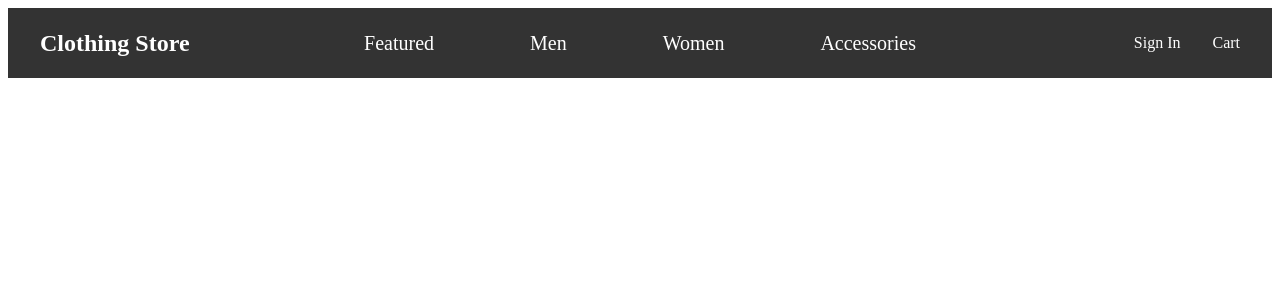
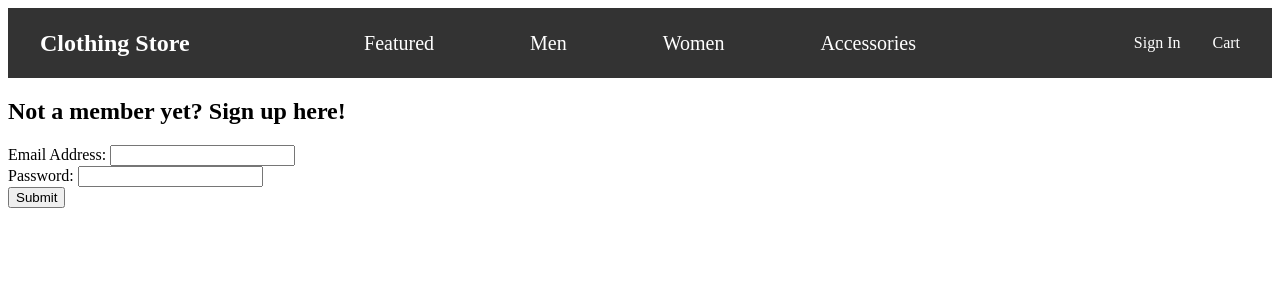
Before and after one commit to skipper215/E-commerce-Project, a React (Vite) app in the folder my-react-app/: page /sign-up in a window 1280 px wide. Shown: the top 300 px of the page. Built offline with nearby package versions, Linux system fonts and the light colour scheme.

Commit message:
check for existing users in signup added

```diff
--- a/my-react-app/src/App.jsx
+++ b/my-react-app/src/App.jsx
@@ -9,6 +9,7 @@ import SignIn from './pages/SignIn.jsx'
 import Cart from './pages/Cart.jsx'
 import LocalStorage from './LocalStorage.jsx'
 import Account from './pages/Account.jsx'
+import SignUp from './pages/SignUp.jsx'
 
 export const isCartPageContext = createContext(false);
 
@@ -67,6 +68,7 @@ function App() {
             <Cart cart={cart} handleRemoveFromCart={handleRemoveFromCart}/>
           </isCartPageContext.Provider>
           }/>
+        <Route path="/sign-up" element={<SignUp setIsLoggedIn={setIsLoggedIn} user={user} setUser={setUser}/>} />
       </Routes>
 
     </>
--- a/my-react-app/src/pages/SignIn.jsx
+++ b/my-react-app/src/pages/SignIn.jsx
@@ -2,6 +2,7 @@
 import LocalStorage from "../LocalStorage";
 import SignUp from "./SignUp";
 import { useNavigate } from 'react-router-dom';
+import { Link } from "react-router-dom";
 
 function SignIn({ setIsLoggedIn, user, setUser }) {
     const navigate = useNavigate();
@@ -44,7 +45,8 @@ function SignIn({ setIsLoggedIn, user, setUser }) {
                 <button type="submit">Submit</button>
             </form>
 
-            <SignUp setIsLoggedIn={setIsLoggedIn} user={user} setUser={setUser}/>
+            <h2>Not a member yet? Sign up here!</h2>
+            <p><Link to="/sign-up">Create an account</Link></p>
 
         </>
     );
--- a/my-react-app/src/pages/SignUp.jsx
+++ b/my-react-app/src/pages/SignUp.jsx
@@ -1,20 +1,31 @@
 import { useNavigate } from "react-router-dom";
+import { useState } from 'react'
 
 function SignUp({ setIsLoggedIn, user, setUser }) {
 
     const navigate = useNavigate();
-
+    const [error, setError] = useState("");
     const handleSubmit = (e) => {
         e.preventDefault();
         const userInput = e.target.user.value;
         const passwordInput = e.target.password.value;
 
-        console.log("user:", user);
-        console.log("typeof user:", typeof user);
-        console.log("isArray:", Array.isArray(user));
-        setUser([...user, {key: userInput, value: passwordInput}])
-        setIsLoggedIn(true);
-        navigate("/account");
+        //check for duplicate emails
+        const emailExists = user.some((user) => user.key === userInput);
+        if(emailExists) {
+            console.log("email address already exists");
+            setError("email address already exists");
+        } else if(!passwordInput) {
+            setError("No password entered!");
+        } else {
+            setUser([...user, {key: userInput, value: passwordInput}])
+            setIsLoggedIn(true);
+            setError("");
+            console.log("user:", user);
+            navigate("/account");
+
+        }
+
 
     }
 
@@ -23,17 +34,20 @@ function SignUp({ setIsLoggedIn, user, setUser }) {
             <h2>Not a member yet? Sign up here!</h2>
             <form onSubmit={handleSubmit}>
                 <label htmlFor="sign-up-user"> Email Address: </label>
-
-                <input type="text" name ="user"
-                 id="sign-up-user" /> <br></br>
+                <input type="text" name ="user" id="sign-up-user" />
+                <br></br>
 
                 <label htmlFor="sign-up-password">Password: </label>
-
                 <input type="text" name ="password"
-                id="sign-up-password" /> <br></br>
+                id="sign-up-password" />
+                <br></br>
 
                 <button type="submit">Submit</button>
             </form>
+
+            {error && <p style={{color: "red"}}>{error}</p>} <br></br>
+
+
         </>
     )
 }
```
